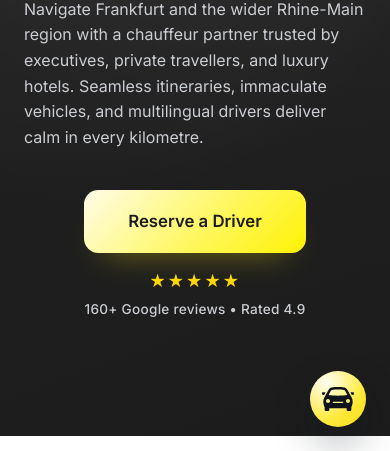
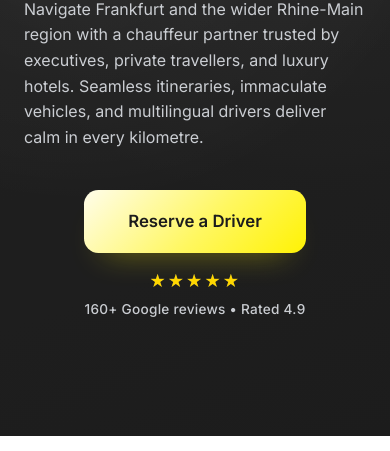
Before and after one commit to Noabza/chauffeur-demo, a plain HTML site: page index.html in a window 390 px wide. Shown: the part 393-844 px from the top of the page. Drawn offline with nearby package versions, Linux system fonts and the light colour scheme.

Commit message:
adjust the FAB

```diff
--- a/script.js
+++ b/script.js
@@ -142,9 +142,12 @@ document.addEventListener('DOMContentLoaded', () => {
   }
 
   const fab = document.querySelector('.fab');
+  const heroSection = document.getElementById('hero');
+  const firstContentSection = document.querySelector('#services');
   if (fab) {
     const fabToggle = fab.querySelector('.fab-toggle');
     const fabOptions = fab.querySelector('.fab-options');
+    const mobileQuery = window.matchMedia('(max-width: 639px)');
 
     const setFabState = (open) => {
       fab.classList.toggle('open', open);
@@ -154,6 +157,27 @@ document.addEventListener('DOMContentLoaded', () => {
       }
       if (fabOptions) {
         fabOptions.setAttribute('aria-hidden', open ? 'false' : 'true');
+      }
+    };
+
+    const updateFabVisibility = () => {
+      if (!mobileQuery.matches) {
+        fab.classList.remove('fab--hidden');
+        return;
+      }
+
+      if (!heroSection || !firstContentSection) {
+        fab.classList.remove('fab--hidden');
+        return;
+      }
+
+      const nextSectionRect = firstContentSection.getBoundingClientRect();
+      const threshold = window.innerHeight * 0.85;
+      const shouldShow = nextSectionRect.top <= threshold;
+      fab.classList.toggle('fab--hidden', !shouldShow);
+
+      if (!shouldShow) {
+        setFabState(false);
       }
     };
 
@@ -186,6 +210,15 @@ document.addEventListener('DOMContentLoaded', () => {
       }
     });
 
+    if (typeof mobileQuery.addEventListener === 'function') {
+      mobileQuery.addEventListener('change', updateFabVisibility);
+    } else if (typeof mobileQuery.addListener === 'function') {
+      mobileQuery.addListener(updateFabVisibility);
+    }
+
+    window.addEventListener('scroll', updateFabVisibility, { passive: true });
+
     setFabState(false);
+    updateFabVisibility();
   }
 });
--- a/styles.css
+++ b/styles.css
@@ -510,6 +510,12 @@ ol {
   z-index: 1200;
 }
 
+.fab.fab--hidden {
+  opacity: 0;
+  pointer-events: none;
+  transform: translateY(12px);
+}
+
 .fab-toggle {
   width: 3.5rem;
   height: 3.5rem;
```
Also changed, not shown: 1 other file.
